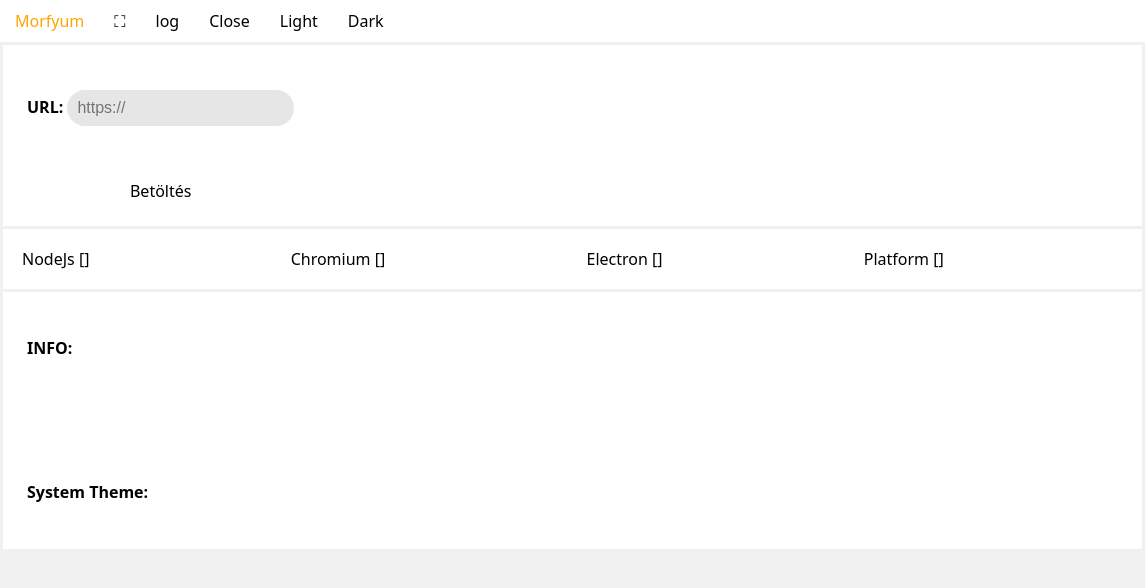
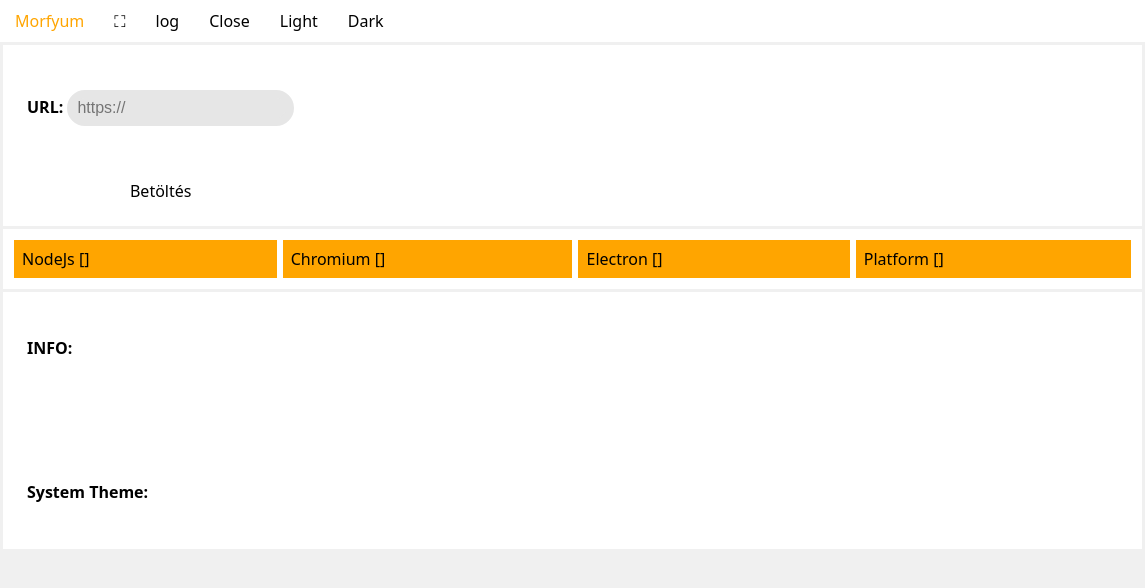
Before and after one commit to morfyum/electron-app, an Electron app: page index.html in a window 1145 px wide. Drawn offline with Linux system fonts and the light colour scheme; no server answers.

Commit message:
remove \!important form basebox backgorund color

```diff
--- a/productcss.css
+++ b/productcss.css
@@ -517,7 +517,7 @@
     flex-wrap: wrap;
     max-width: 100%;
 
-	 background-color: var(--default-background) !important;
+	 background-color: var(--default-background);
     /*align-self: flex-start; /*Felülírja a függőleges kitöltést*/
     /*flex-basis: auto;*/
     /*flex-direction: row;*/
```
